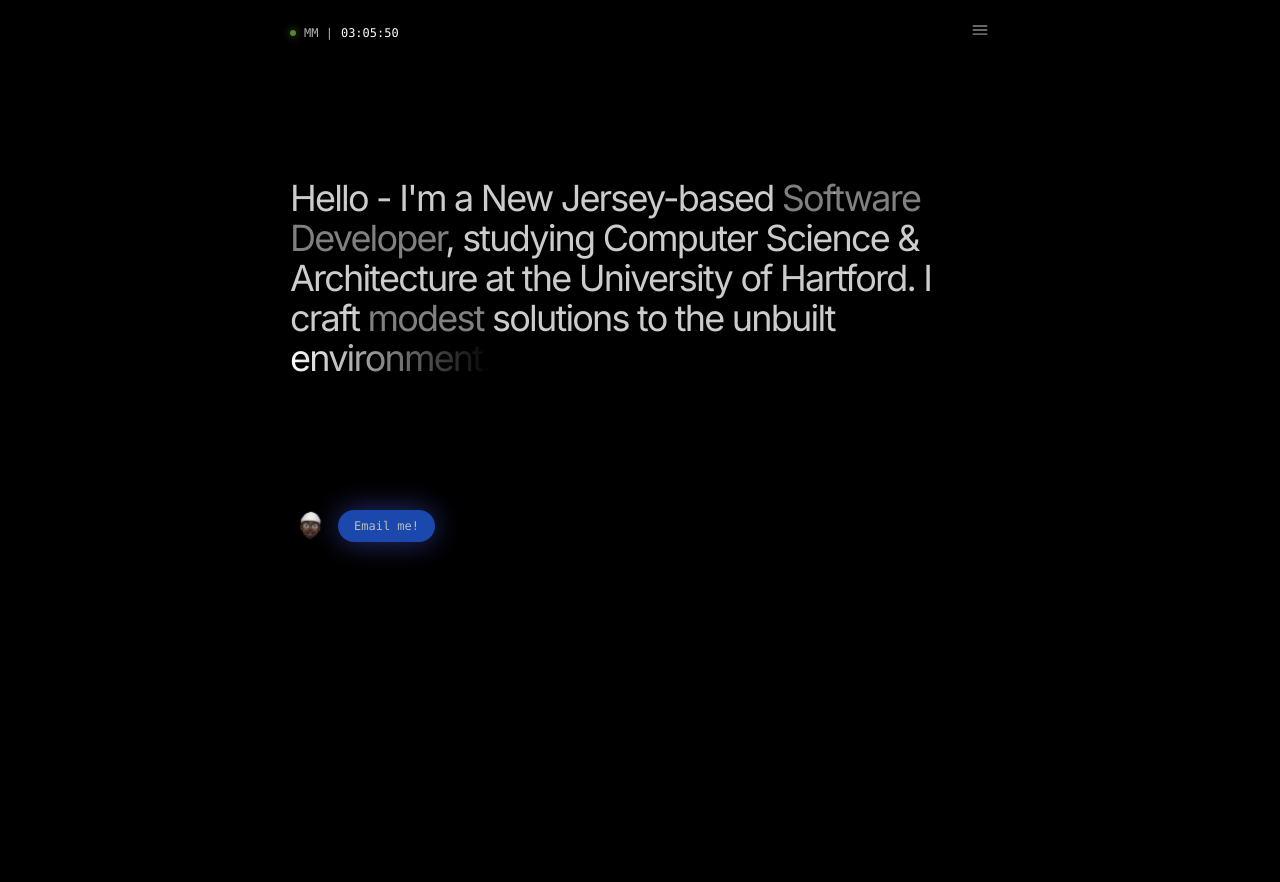
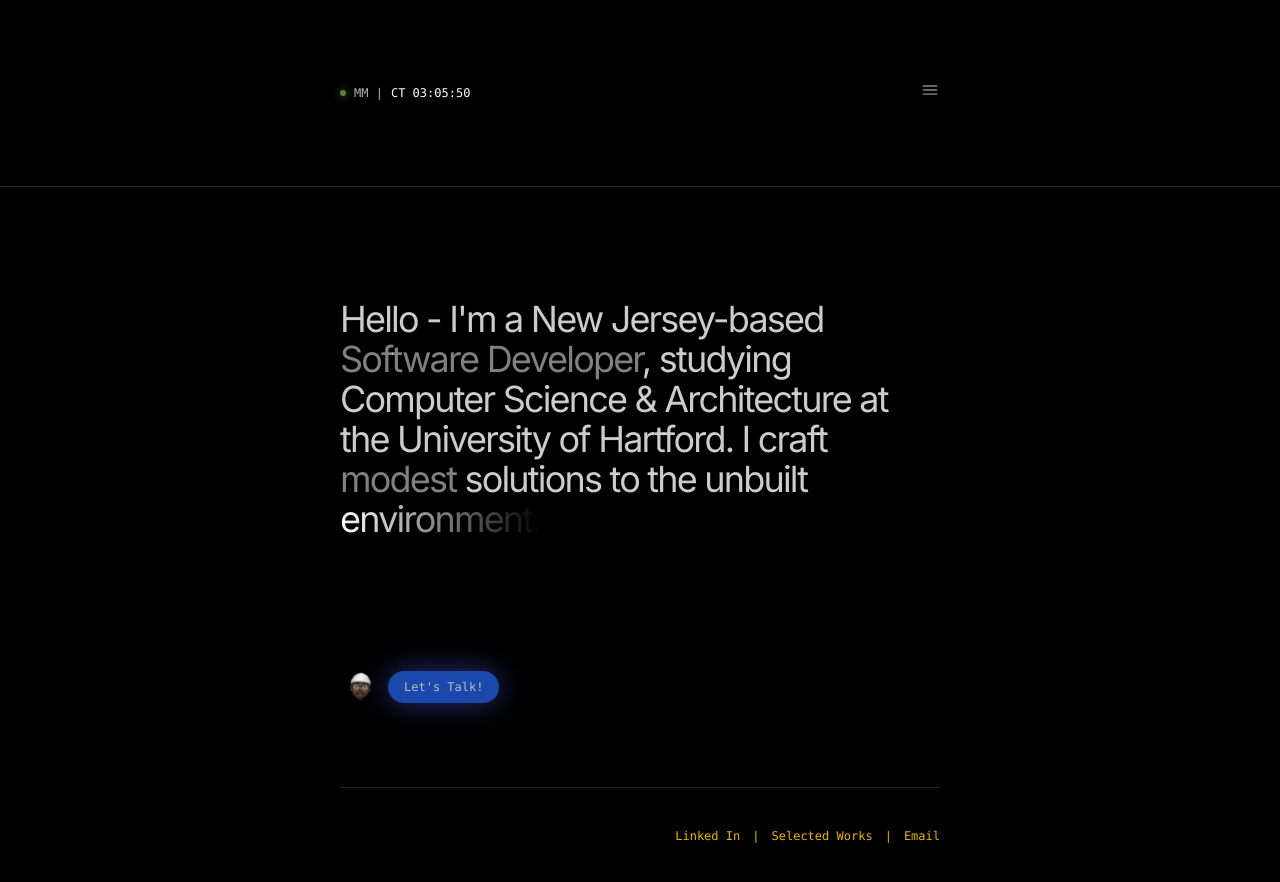
Before and after one commit to mmupfumir/mmupfumira-portfolio, a Next.js app in the folder port/: page / in a window 1280 px wide. Before the commit the page ends 800 px from the top, so only its background shows below. Built offline with nearby package versions, Linux system fonts and the light colour scheme.

Commit message:
project update

```diff
--- a/port/src/components/clock.tsx
+++ b/port/src/components/clock.tsx
@@ -14,7 +14,7 @@ const Clock: React.FC = () => {
 
   return (
     <div className="text-xs text-yellow-white font-mono">
-     {time}
+     CT {time}
     </div>
   );
 };
--- a/port/src/pages/Projects/Carfluent.tsx
+++ b/port/src/pages/Projects/Carfluent.tsx
@@ -1,9 +1,10 @@
-import { MdArrowBackIosNew } from "react-icons/md";
+import  MdarrowBackIosNew  from "react-icons/md";
 import { NavLink } from "react-router-dom";
 import im from "@/assets/im.png";
 import im2 from "@/assets/im2.png";
 import Image from "next/image";
 import { Back } from "@/components/back";
+import { FaArrowRight } from "react-icons/fa";
 
 /**
  * Work is a Next.js page component that displays a page for a personal project.
@@ -33,7 +34,7 @@ export default function Carfluent() {
         </p>
       </div>
 
-      <div className="p-3 bg-white/5 rounded-md">
+      <div className="p-3 bg-white/10 rounded-md">
         <div className="">
           <h1 className="text-white/50 text-xs">The Art of Debugging</h1>
           <div className="text-white pt-2 pb-5 tracking-tight font-semibold leading-5">
@@ -54,9 +55,17 @@ export default function Carfluent() {
           </h1>
         </div>
       </div>
+      <div className="py-5">
+      <div className=" bg-white/5 ring-4 ring-white/20 rounded-md p-3 flex flex-col gap-5">
+        <a href="https://twm-software-mmupfumirs-projects.vercel.app" target="_blank" rel="noopener noreferrer" className="flex items-center gap-2 text-xs">
+          <h1>Launch Site</h1>
+          <FaArrowRight/>
+        </a>
+        </div>
+      </div>
 
       <div className="py-5">
-        <div className="bg-white/5 rounded-md p-5 flex flex-col gap-5">
+        <div className="bg-white/10 rounded-md p-5 flex flex-col gap-5">
           <Image
             src={im}
             alt="im-1"
--- a/port/src/pages/Projects/TWM.tsx
+++ b/port/src/pages/Projects/TWM.tsx
@@ -1,10 +1,13 @@
+/* eslint-disable react/no-unescaped-entities */
 import { MdArrowBackIosNew } from "react-icons/md";
 import { NavLink } from "react-router-dom";
 import Image from "next/image";
 import ui3 from "@/assets/ui3.png";
 import ui2 from "@/assets/ui2.png";
+import ui0 from "@/assets/ui0.png";
 import { Testimonials } from "@/sections/Testimonials";
 import { Back } from "@/components/back";
+import { FaArrowRight } from "react-icons/fa";
 
 export default function TWM() {
   return (
@@ -13,7 +16,6 @@ export default function TWM() {
       <div className="py-14 sticky top-0">
         <Back />
       </div>
-
       <h1 className="transition duration-300 flex flex-row items-center gap-1 font-medium">
         Trading with Mat
       </h1>
@@ -31,7 +33,7 @@ export default function TWM() {
         </p>
       </div>
 
-      <div className="p-3 bg-white/5 rounded-md">
+      <div className="p-3 bg-white/10 rounded-md">
         <div className="">
           <h1 className="text-white/50 text-xs">Short Term Goal</h1>
           <div className="text-white pt-2 pb-5 tracking-tight font-semibold leading-5">
@@ -51,6 +53,13 @@ export default function TWM() {
           </h1>
         </div>
       </div>
+      <div className="py-5">
+      <div className=" bg-white/5 ring-4 ring-white/20 rounded-md p-3 flex flex-col gap-5">
+        <a href="" target="_blank" rel="noopener noreferrer" className="flex items-center gap-2 text-xs">
+          <h1>Site will relaunch soon...</h1>
+        </a>
+        </div>
+      </div>
       <Testimonials/>
       <div className="py-5">
         <div className="text-white/80 text-xs md:text-sm py-5 flex flex-col gap-5">
@@ -60,7 +69,7 @@ export default function TWM() {
             trading platform, MT4.
           </p>
         </div>
-        <div className="bg-white/5 rounded-md p-5 flex flex-col gap-5">
+        <div className="bg-white/10 rounded-md p-5 flex flex-col gap-5">
           <Image
             src={ui3}
             alt="ui-1"
@@ -75,7 +84,7 @@ export default function TWM() {
       </div>
       <h1 className="py-5 border-t border-white/10 tracking-tight font-semi-bold ">What's Next?</h1>
       <div className="pb-5">
-        <div className="p-3 bg-white/15 rounded-md">
+        <div className="p-3 bg-white/5 rounded-md">
           <div className="">
             <h1 className="text-white/50 text-xs">Long Term Goal</h1>
             <div className="text-white pt-2 pb-5 tracking-tight font-semibold leading-5">
--- a/port/src/sections/Header.tsx
+++ b/port/src/sections/Header.tsx
@@ -11,7 +11,7 @@ export const Header = () => {
   if (excludedPaths.includes(location.pathname)) return null;
 
   return (
-    <header className="bg-blackmd:py-10 sm:py-5 sticky top-0">
+    <header className="bg-black md:py-20 sm:py-5 sticky md:border-b border-white/15 top-0">
       <div className="relative container flex items-center justify-between">
           <div className="flex gap-2 items-center ">
             <div className="h-1.5 w-1.5 bg-[#7CB342] shadow-[0px_0px_10px_#7CB342] animate-pulse rounded-full"></div>
--- a/port/src/sections/Hero.tsx
+++ b/port/src/sections/Hero.tsx
@@ -1,7 +1,9 @@
+/* eslint-disable react/no-unescaped-entities */
 import { motion } from 'framer-motion';
 import  { ProjectNav }  from '@/components/projectnav';
 import Image from "next/image";
 import headshot from "@/assets/headshot.jpg";
+import { NavLink } from 'react-router-dom';
 
 
 const pageVariants = {
@@ -37,7 +39,7 @@ export const Hero: React.FC = () => {
               </p>
             </div>
           </div>
-          <div className=" flex items-center gap-2 py-4">
+          <div className=" flex items-center gap-2 pt-4 pb-20">
           <Image
             src={headshot}
             alt="Memoji"
@@ -47,11 +49,28 @@ export const Hero: React.FC = () => {
           />
           <div className="flex animate-pulse items-center py-2 px-4 rounded-full font-medium text-sm bg-blue-600 backdrop-blur shadow-[0px_0px_30px_#3843A2] hover:bg-indigo-600 hover:transition duration-300 top-0 left-0">
             <a href="mailto:mmupfumir@hartford.edu" target="_blank" rel="noopener noreferrer" className="text-sm">
-              <div className="flex items-center gap-1 text-white text-xs font-mono">
-                Email me!
+              <div className="flex flex-row items-center text-white text-xs font-mono">
+                Let's Talk!
               </div>
             </a>
           </div>
+        </div>
+        </div>
+
+        <div className="grid grid-cols-1 gap-8 text-sm">
+
+        <div className='flex sm:justify-center md:justify-end gap-3  border-t border-white/15 pt-10 text-xs text-yellow-500  py-10 font-mono'>
+          <a href="https://www.linkedin.com/in/milton-mupfumira" target="_blank" rel="noopener noreferrer">
+            <h1 className='hover:text-white transition duration-300'>Linked In</h1>
+          </a>
+          <p>|</p>
+          <NavLink to={"projects"}>
+            <h1 className='hover:text-white transition duration-300'>Selected Works</h1>
+          </NavLink>
+          <p>|</p>
+          <a href="mailto:mmupfumir@hartford.edu" target="_blank" rel="noopener noreferrer">
+            <h1 className='hover:text-white transition duration-300'>Email</h1>
+          </a>
         </div>
         </div>
       </section>
--- a/port/src/sections/ProjectsList.tsx
+++ b/port/src/sections/ProjectsList.tsx
@@ -7,7 +7,7 @@ import Image from "next/image";
 export const ProjectsList = () => {
   const projects = [
     {
-      title: "Ideas",
+      title: "Fun Ideas",
       links: [
         {
           name: "Music Inspired Nav",
@@ -21,7 +21,7 @@ export const ProjectsList = () => {
   return (
     <section>
       <div className="tracking-tighter text-lg">
-        <h1 className="text-white/80 text-4xl font-sans font-semibold pt-5">Craft</h1>
+        <h1 className="text-white/80 text-4xl font-sans font-semibold sm:pt-5 md:pt-10">Craft</h1>
         <p className="text-white/50 sm:text-xs md:text-sm py-5 sm:pr-10 md:pr-32 tracking-normal">
           A centralized hub for my projects and ideas. In this space you will find contracted work, side projects and my sandbox experiments.
         </p>
@@ -33,7 +33,7 @@ export const ProjectsList = () => {
               <h1>Trading with Mat</h1>
               <h1 className='text-white/50 text-xs'>Now</h1>
             </div>
-            <div className='bg-white/5 rounded-md hover:bg-white/10 p-5 md:p-10'>
+            <div className='bg-white/10 ring-1 ring-white/15 rounded-md hover:bg-white/5 p-5'>
               <Image
                 src={test} alt="Testimonials"
                 className="rounded-lg sm:shadow-[0px_10px_20px_#000000] md:shadow-[0px_20px_30px_#000000]"/>
@@ -45,7 +45,7 @@ export const ProjectsList = () => {
               <h1>Carfluent</h1>
               <h1 className='text-white/50 text-xs'>July 2024</h1>
             </div>
-            <div className='bg-white/5 rounded-lg hover:bg-white/10 p-5 md:p-10'>
+            <div className='bg-white/10 ring-1 ring-white/15 rounded-lg hover:bg-white/5 p-5'>
               <Image
                 src={carfl} alt="Carfluent"
                 className="rounded-lg sm:shadow-[0px_10px_20px_#000000] md:shadow-[0px_20px_30px_#000000]"/>
--- a/port/tailwind.config.ts
+++ b/port/tailwind.config.ts
@@ -12,7 +12,7 @@ const config: Config = {
       center: true,
       padding: {
         DEFAULT: "10px",
-        lg: "250px",
+        lg: "300px",
       },
       screens: {
         sm: "375px",
```
Also changed, not shown: port/src/assets/ui0.png (added), 1 other file (tests, documents, lock files or other folders).
